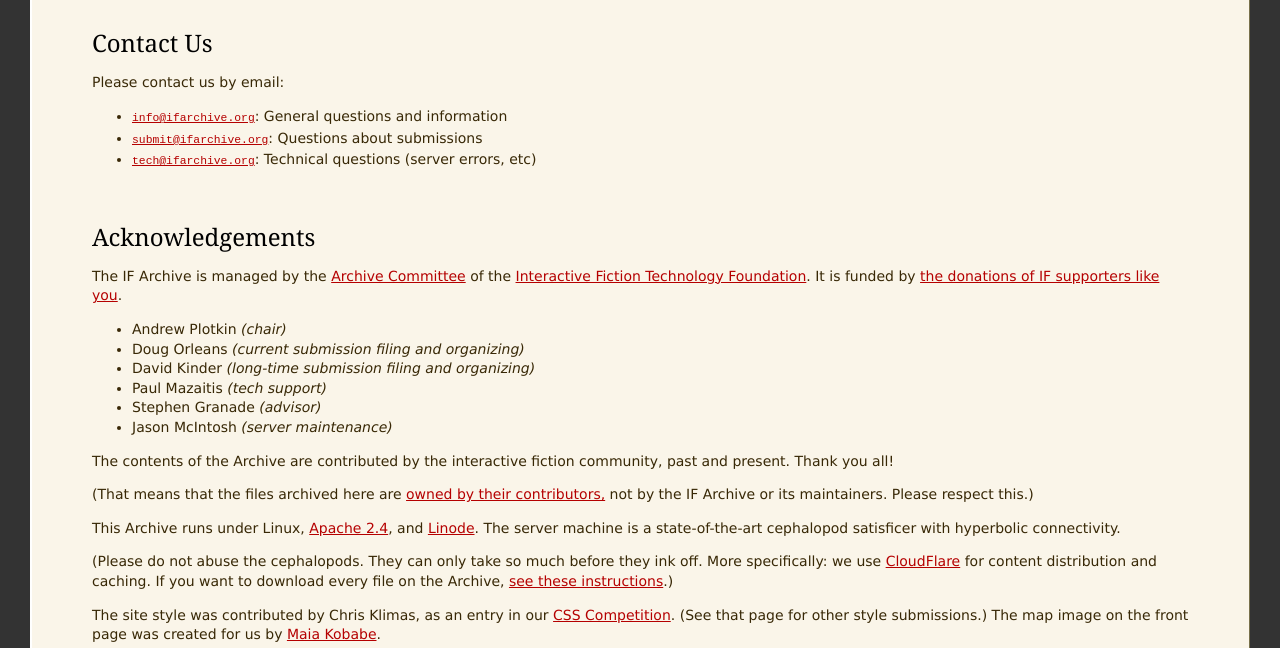
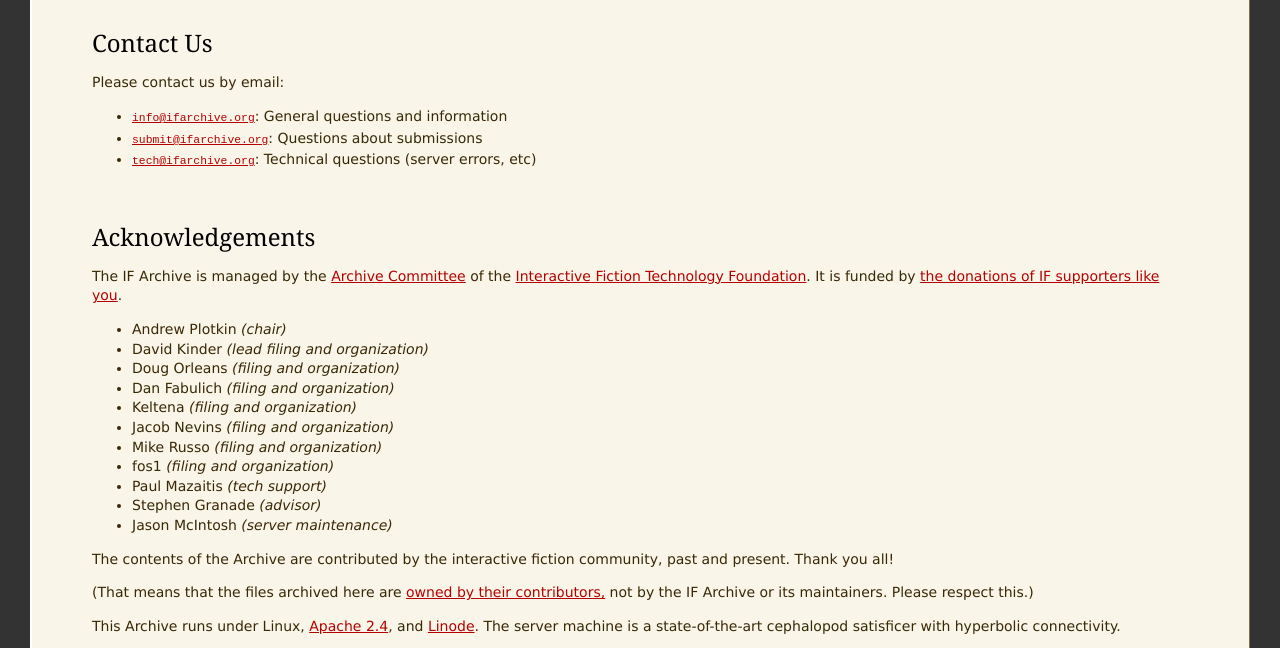
Before and after one commit to iftechfoundation/ifarchive-static, a plain HTML site: page misc/about.html in a window 1280 px wide. Shown: the part 110-758 px from the top of the page. Drawn offline with Linux system fonts and the light colour scheme.

Commit message:
Add to the volunteer list.

```diff
--- a/misc/about.html
+++ b/misc/about.html
@@ -38,8 +38,13 @@ It is funded by
 
 <ul>
 <li>Andrew Plotkin <em>(chair)</em></li>
-<li>Doug Orleans <em>(current submission filing and organizing)</em>
-<li>David Kinder <em>(long-time submission filing and organizing)</em>
+<li>David Kinder <em>(lead filing and organization)</em>
+<li>Doug Orleans <em>(filing and organization)</em>
+<li>Dan Fabulich <em>(filing and organization)</em>
+<li>Keltena <em>(filing and organization)</em>
+<li>Jacob Nevins <em>(filing and organization)</em>
+<li>Mike Russo <em>(filing and organization)</em>
+<li>fos1 <em>(filing and organization)</em>
 <li>Paul Mazaitis <em>(tech support)</em>
 <li>Stephen Granade <em>(advisor)</em>
 <li>Jason McIntosh <em>(server maintenance)</em>
```
